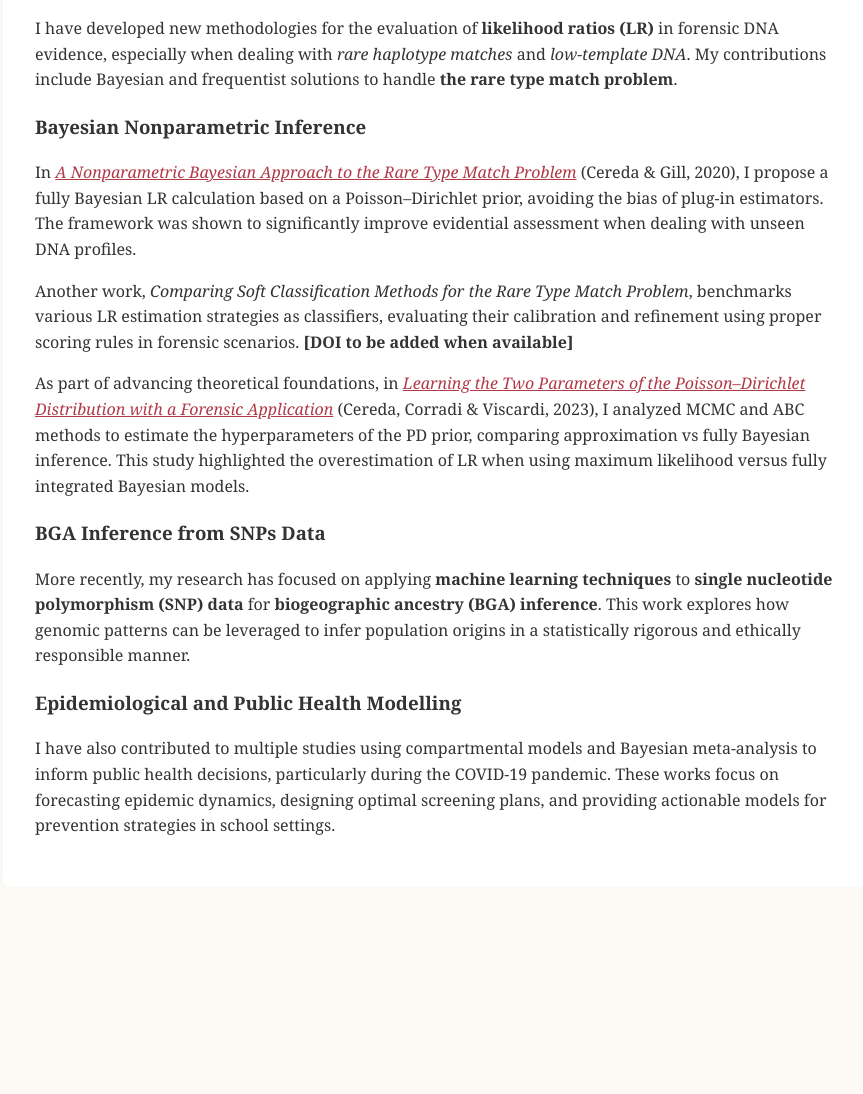
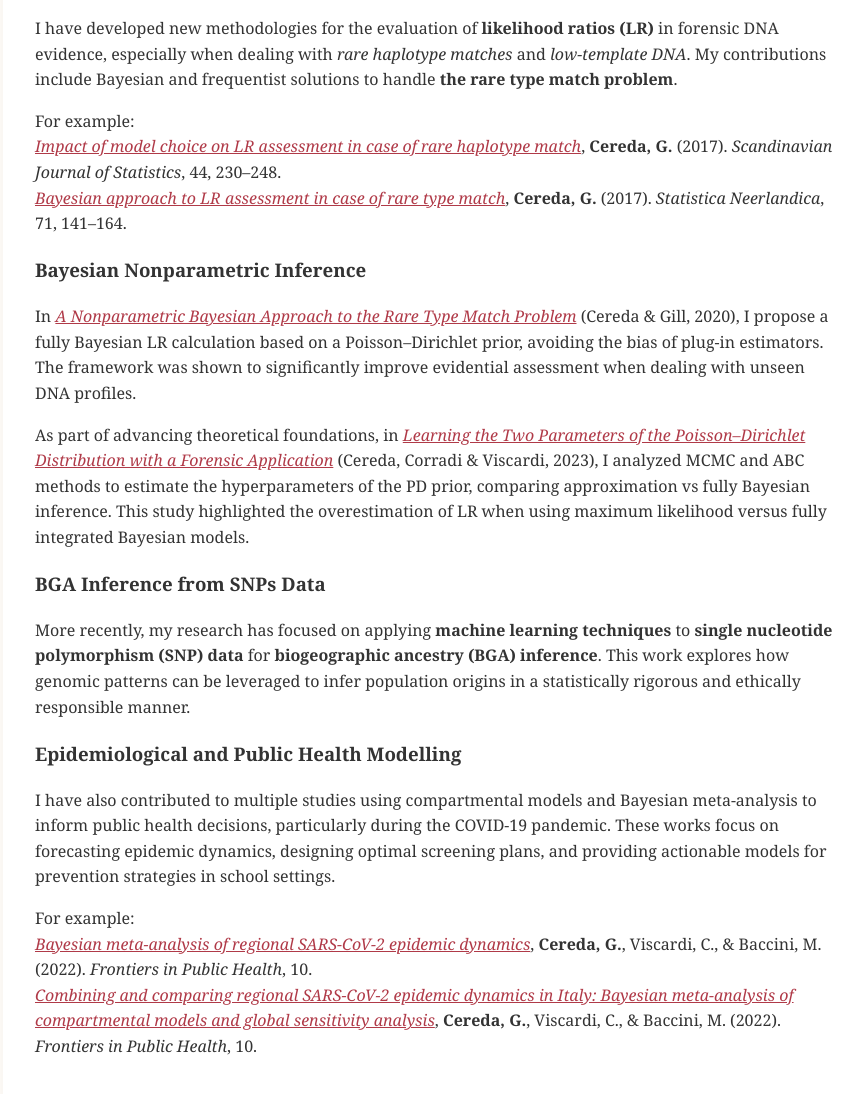
Before and after one commit to giuliacereda/giuliacereda.github.io, a plain HTML site: page research.html in a window 1280 px wide. Shown: the part 422-1516 px from the top of the page, without its empty margins (205-1068 px from the left). Before the commit the page ends 1309 px from the top, so only its background shows below. Drawn offline with Linux system fonts and the light colour scheme.

Commit message:
Update research.html

```diff
--- a/research.html
+++ b/research.html
@@ -25,14 +25,19 @@
     <p>
       I have developed new methodologies for the evaluation of <strong>likelihood ratios (LR)</strong> in forensic DNA evidence, especially when dealing with <em>rare haplotype matches</em> and <em>low-template DNA</em>. My contributions include Bayesian and frequentist solutions to handle <strong>the rare type match problem</strong>.
     </p>
+    <p>
+      For example:
+      <br>
+      <em><a href="https://doi.org/10.1111/sjos.12259" target="_blank">Impact of model choice on LR assessment in case of rare haplotype match</a></em>,
+      <strong>Cereda, G.</strong> (2017). <em>Scandinavian Journal of Statistics</em>, 44, 230–248.
+      <br>
+      <em><a href="https://doi.org/10.1111/stan.12114" target="_blank">Bayesian approach to LR assessment in case of rare type match</a></em>,
+      <strong>Cereda, G.</strong> (2017). <em>Statistica Neerlandica</em>, 71, 141–164.
+    </p>
 
     <h3>Bayesian Nonparametric Inference</h3>
     <p>
       In <em><a href="https://doi.org/10.3390/e22040439" target="_blank">A Nonparametric Bayesian Approach to the Rare Type Match Problem</a></em> (Cereda & Gill, 2020), I propose a fully Bayesian LR calculation based on a Poisson–Dirichlet prior, avoiding the bias of plug-in estimators. The framework was shown to significantly improve evidential assessment when dealing with unseen DNA profiles.
-    </p>
-
-    <p>
-      Another work, <em>Comparing Soft Classification Methods for the Rare Type Match Problem</em>, benchmarks various LR estimation strategies as classifiers, evaluating their calibration and refinement using proper scoring rules in forensic scenarios. <strong>[DOI to be added when available]</strong>
     </p>
 
     <p>
@@ -48,6 +53,15 @@
     <p>
       I have also contributed to multiple studies using compartmental models and Bayesian meta-analysis to inform public health decisions, particularly during the COVID-19 pandemic. These works focus on forecasting epidemic dynamics, designing optimal screening plans, and providing actionable models for prevention strategies in school settings.
     </p>
+    <p>
+      For example:
+      <br>
+      <em><a href="https://doi.org/10.3389/fpubh.2022.919456" target="_blank">Bayesian meta-analysis of regional SARS-CoV-2 epidemic dynamics</a></em>,
+      <strong>Cereda, G.</strong>, Viscardi, C., & Baccini, M. (2022). <em>Frontiers in Public Health</em>, 10.
+      <br>
+      <em><a href="https://doi.org/10.3389/fpubh.2022.919456" target="_blank">Combining and comparing regional SARS-CoV-2 epidemic dynamics in Italy: Bayesian meta-analysis of compartmental models and global sensitivity analysis</a></em>,
+      <strong>Cereda, G.</strong>, Viscardi, C., & Baccini, M. (2022). <em>Frontiers in Public Health</em>, 10.
+    </p>
   </main>
 </body>
 </html>
```
